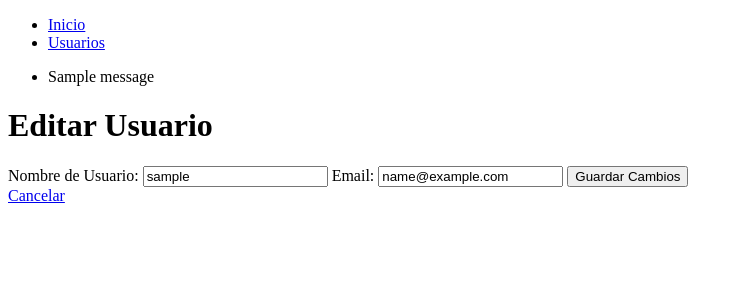
After one commit to JesherI/Tecnica, a Django app: page /users/edit/1/ in a window 1280 px wide. The commit adds this page. Shown: the top 300 px of the page, without its empty margins (0-743 px from the left). Run offline with Django 5.2, Linux system fonts and the light colour scheme; a user stored in the database is signed in; tables that the repository leaves empty hold one stand-in row (values such as "Sample post"); one stand-in notice (Sample message) is shown.

Commit message:
errores y crud de usuarios

```diff
--- a/advertisement/views.py
+++ b/advertisement/views.py
@@ -1,7 +1,11 @@
 from django.shortcuts import render
+from django.shortcuts import render, get_object_or_404, redirect
+from django.contrib import messages
+
 from django.http.response import HttpResponse
 from django.contrib.auth.models import User
 from django.contrib.auth.decorators import login_required
+from django.views.generic import TemplateView
 
 def HomePage(request):
     return render(request, 'logs/index.html')
@@ -41,3 +45,46 @@ def home(request):
 def usuarios(request):
     users = User.objects.all()
     return render(request, 'admin/usuarios.html', {'users': users})
+
+# tu_app/views.py
+@login_required
+def edit_user(request, user_id):
+    user = get_object_or_404(User, id=user_id)
+    if request.method == 'POST':
+        user.username = request.POST.get('username')
+        user.email = request.POST.get('email')
+        user.save()
+        messages.success(request, 'Usuario actualizado con éxito.')
+        return redirect('Usuarios')
+    return render(request, 'admin/edit_user.html', {'user': user})
+
+@login_required
+def delete_user(request, user_id):
+    user = get_object_or_404(User, id=user_id)
+    if request.method == 'POST':
+        user.delete()
+        messages.success(request, 'Usuario eliminado con éxito.')
+        return redirect('Usuarios')
+    return render(request, 'admin/delete_user.html', {'user': user})
+
+def create_user(request):
+    if request.method == 'POST':
+        username = request.POST.get('username')
+        email = request.POST.get('email')
+        password = request.POST.get('password')
+        if username and email and password:
+            user = User.objects.create_user(username=username, email=email, password=password)
+            messages.success(request, 'Usuario creado con éxito.')
+            return redirect('Usuarios')
+        else:
+            messages.error(request, 'Por favor, complete todos los campos.')
+    return render(request, 'admin/create_user.html')
+
+class Error403View(TemplateView):
+    template_name = "error/403.html"
+
+class Error404View(TemplateView):
+    template_name = "error/404.html"
+
+class Error500View(TemplateView):
+    template_name = "error/405.html"
--- a/piest26/urls.py
+++ b/piest26/urls.py
@@ -19,6 +19,9 @@ from django.urls import path, include
 from advertisement import views
 from django.contrib.auth import views as auth_views
 
+from django.conf.urls import handler404, handler403, handler500
+from advertisement.views import Error404View, Error403View, Error500View
+
 urlpatterns = [
     path('admin/', admin.site.urls),
     path('', views.HomePage, name='Home'),
@@ -34,5 +37,12 @@ urlpatterns = [
     path('accounts/login/', views.home, name='Inicio'),
     path('index/',views.home, name='Index'),
     path('logout/', auth_views.LogoutView.as_view(), name='Logout'),
-    path('usuarios/', views.usuarios, name="Usuarios")
+    path('usuarios/', views.usuarios, name="Usuarios"),
+    path('users/edit/<int:user_id>/', views.edit_user, name='edit_user'),
+    path('users/delete/<int:user_id>/', views.delete_user, name='delete_user'),
+    path('users/create/', views.create_user, name='create_user'),
 ]
+
+handler404 = Error404View.as_view()
+handler403 = Error403View.as_view()
+handler500 = Error500View.as_view()
--- /dev/null
+++ b/templates/admin/edit_user.html
@@ -0,0 +1,13 @@
+{% include "baseadmin.html" %}
+{% block content %}
+  <h1>Editar Usuario</h1>
+  <form method="post">
+    {% csrf_token %}
+    <label for="username">Nombre de Usuario:</label>
+    <input type="text" id="username" name="username" value="{{ user.username }}" />
+    <label for="email">Email:</label>
+    <input type="email" id="email" name="email" value="{{ user.email }}" />
+    <button type="submit">Guardar Cambios</button>
+  </form>
+  <a href="{% url 'Usuarios' %}">Cancelar</a>
+{% endblock %}
--- /dev/null
+++ b/templates/baseadmin.html
@@ -0,0 +1,26 @@
+<!-- templates/base.html -->
+<!DOCTYPE html>
+<html>
+<head>
+    <title>Mi Aplicación</title>
+</head>
+<body>
+    <header>
+        <nav>
+            <ul class="menu-items">
+                <li><a href="{% url "Index" %}">Inicio</a></li>
+                <li><a href="{% url "Usuarios" %}">Usuarios</a></li>
+            </ul>
+        </nav>
+    </header>
+    {% if messages %}
+        <ul class="messages">
+            {% for message in messages %}
+                <li class="{{ message.tags }}">{{ message }}</li>
+            {% endfor %}
+        </ul>
+
+    {% endif %}
+    {% block content %}{% endblock %}
+</body>
+</html>
```
Also changed, not shown: piest26/settings.py (+16 -2 lines), templates/admin/create_user.html (added, +15 -0 lines), templates/admin/delete_user.html (added, +11 -0 lines), templates/admin/index.html (+5 -2 lines), templates/admin/usuarios.html (+12 -9 lines), templates/error/403.html (added, +12 -0 lines), templates/error/404.html (added, +12 -0 lines), templates/error/405.html (added, +11 -0 lines).
